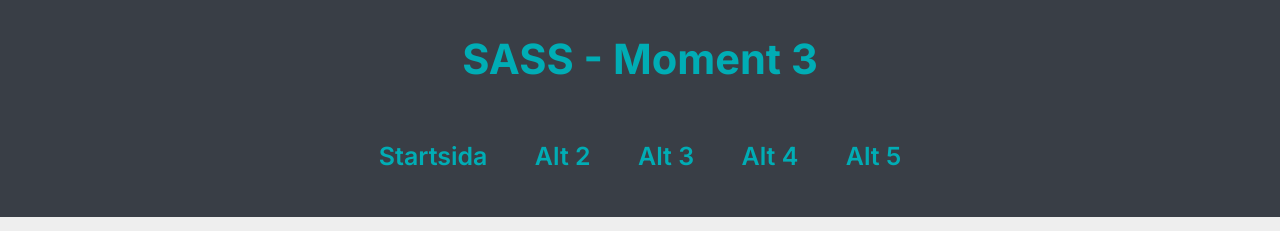
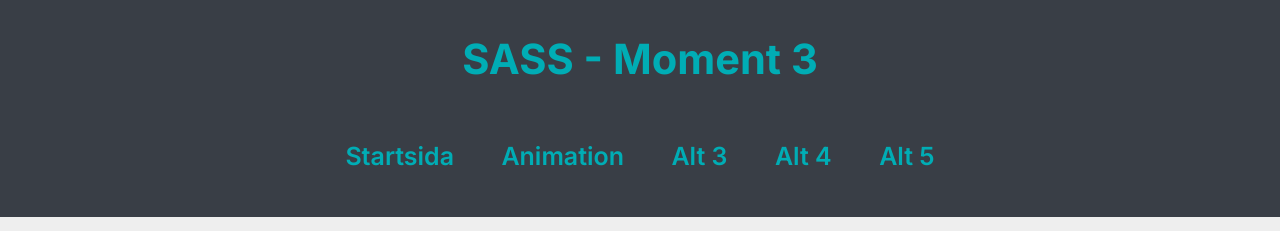
Before and after one commit to Jungefalk/moment1, a website built with Parcel: page src/SASS.html in a window 1280 px wide. Shown: the top 231 px of the page. Built offline with nearby package versions, Linux system fonts and the light colour scheme.

Commit message:
Skapat html-fil för animation och lagt till i huvudmeny

```diff
--- a/src/SASS.html
+++ b/src/SASS.html
@@ -19,7 +19,7 @@
         <nav>
             <ul>
                 <li> <a href="startsida.html">Startsida</a></li>
-                <li> <a href="#">Alt 2</a></li>
+                <li> <a href="animation.html">Animation</a></li>
                 <li> <a href="#">Alt 3 </a></li>
                 <li> <a href="#">Alt 4 </a></li>
                 <li> <a href="#">Alt 5 </a></li>
```
Also changed, not shown: src/animation.html (added, +11 -0 lines), src/startsida.html (+1 -1 lines).
